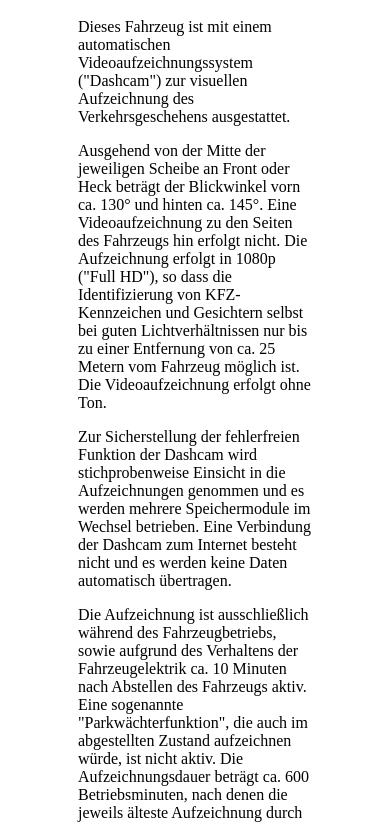
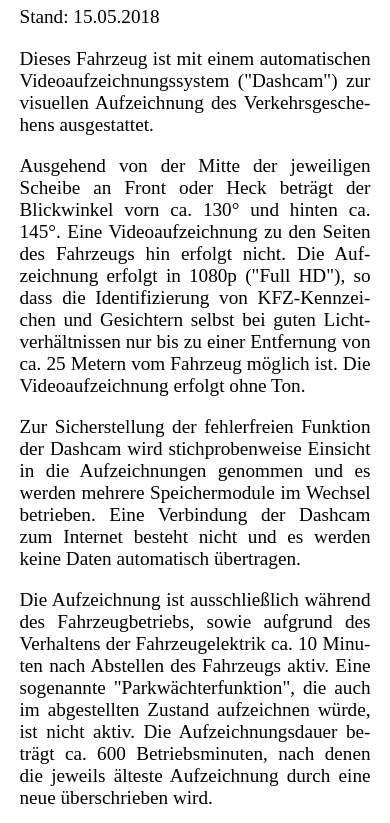
Before and after one commit to mschmitt/dashcam, a plain HTML site: page index.html in a window 390 px wide. Shown: the part 133-956 px from the top of the page. Drawn offline with Linux system fonts and the light colour scheme.

Commit message:
Logo, CSS for mobile

```diff
--- a/index.html
+++ b/index.html
@@ -12,9 +12,25 @@
   body {
                 color: black;
                 background: white;
+		font-size: 120%;
+                margin-left: 5%;
+                margin-right: 5%;
+		-webkit-hyphens: auto;
+                -moz-hyphens: auto;
+                -ms-hyphens: auto;
+                -o-hyphens: auto;
+                hyphens: auto;
+		text-align: justify;
+        }
+  @media only screen and (min-width: 800px) {
+	  body {
                 margin-left: 20%;
                 margin-right: 20%;
-        }
+		font-size: medium;
+	  }
+  }
+
+
   /*]]>*/
   </style>
 </head>
```
Also changed, not shown: static_qr_code_without_logo.jpg (added), 1 other file.
